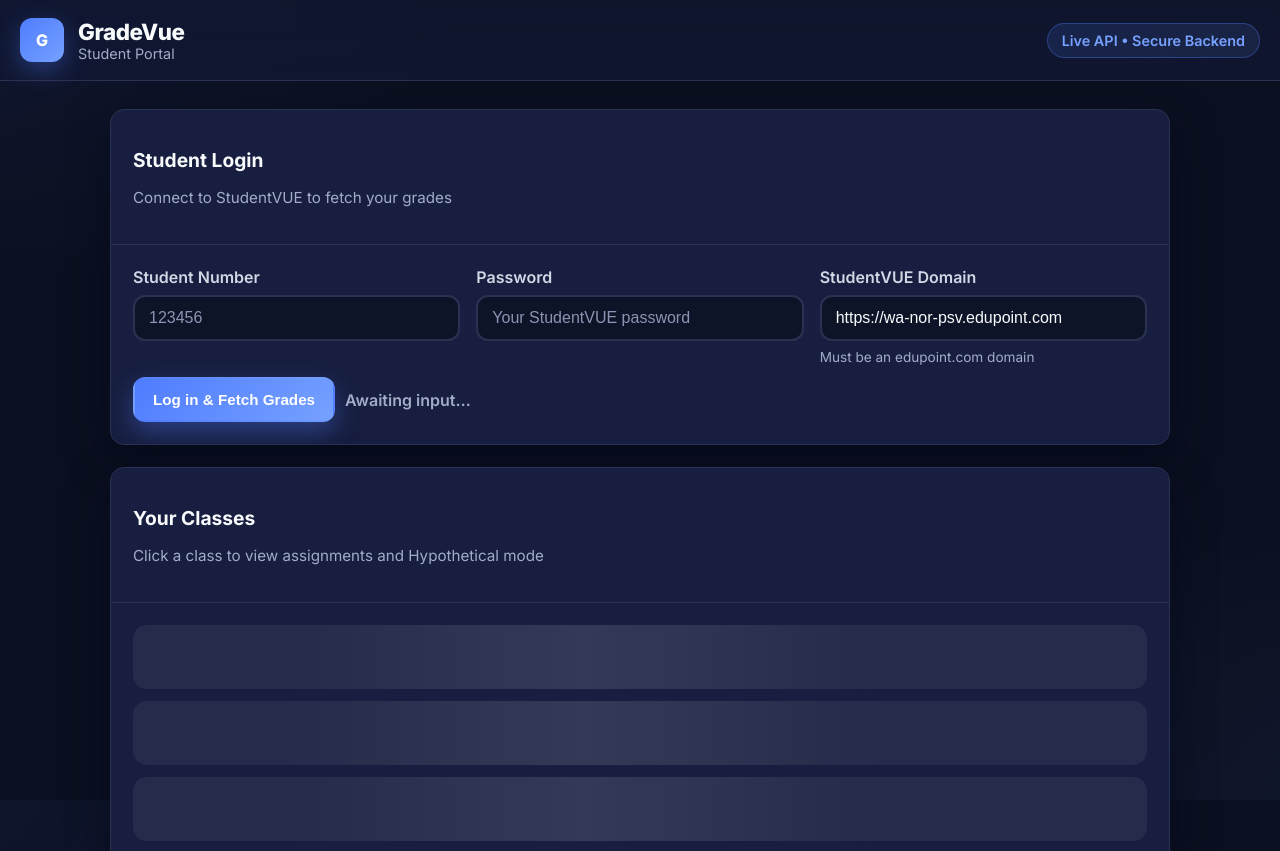
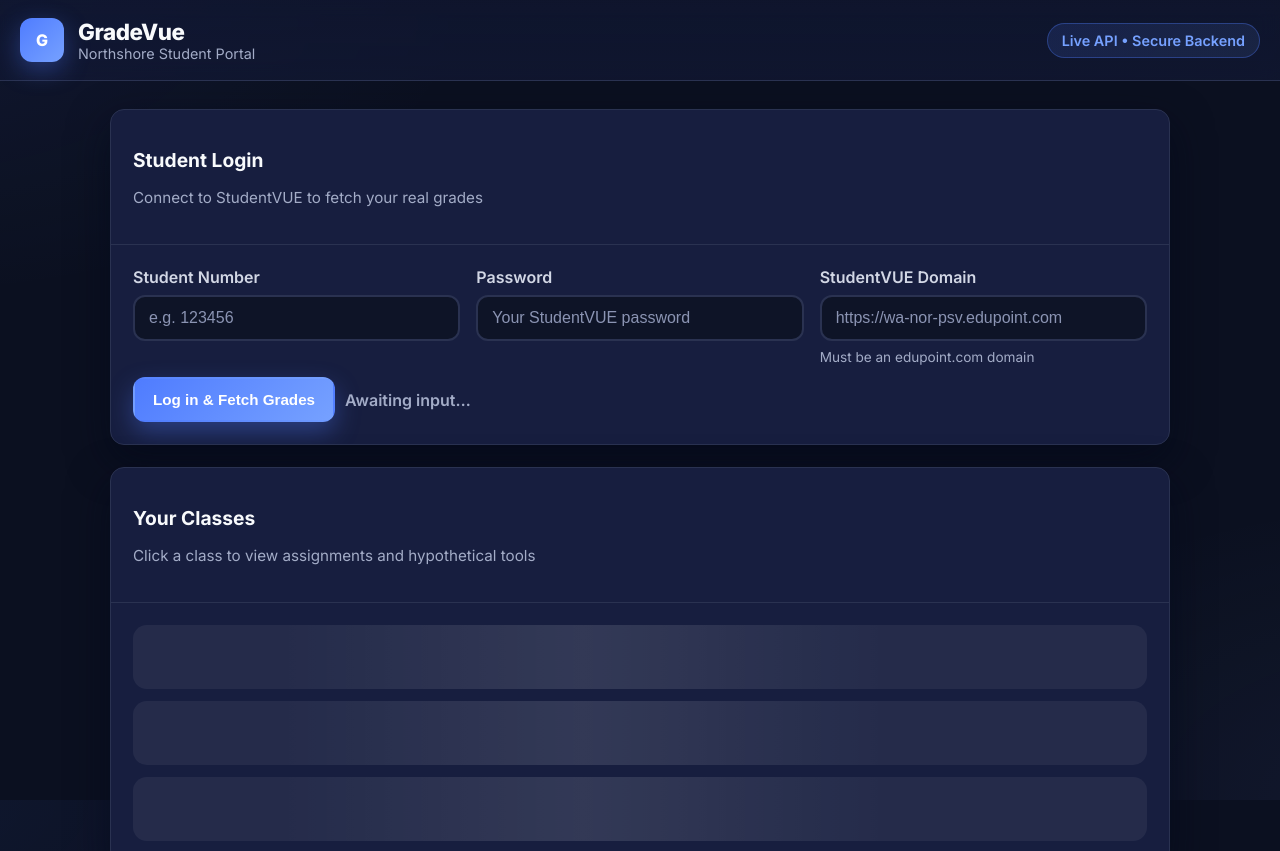
Before and after one commit to 2026677/gradevue-northshore, a website: page index.html in a window 1280 px wide. Shown: the top 851 px of the page. Drawn offline with Linux system fonts and the light colour scheme.

Commit message:
Update index.html

```diff
--- a/index.html
+++ b/index.html
@@ -2,7 +2,7 @@
 <html lang="en">
 <head>
   <meta charset="UTF-8" />
-  <title>GradeVue</title>
+  <title>GradeVue — Northshore</title>
   <meta name="viewport" content="width=device-width, initial-scale=1" />
   <meta name="color-scheme" content="dark" />
   <link rel="preconnect" href="https://fonts.googleapis.com" />
@@ -17,7 +17,7 @@
         <div class="logo">G</div>
         <div class="brand-text">
           <div class="title">GradeVue</div>
-          <div class="subtitle">Student Portal</div>
+          <div class="subtitle">Northshore Student Portal</div>
         </div>
       </div>
       <div class="nav-actions">
@@ -30,14 +30,14 @@
       <section class="card">
         <div class="card-header">
           <h2 class="card-title">Student Login</h2>
-          <p class="card-subtitle">Connect to StudentVUE to fetch your grades</p>
+          <p class="card-subtitle">Connect to StudentVUE to fetch your real grades</p>
         </div>
         <div class="card-body">
           <form id="loginForm" novalidate>
             <div class="form-grid">
               <div class="form-group">
                 <label for="studentNumber">Student Number</label>
-                <input id="studentNumber" type="text" inputmode="numeric" autocomplete="username" placeholder="123456" />
+                <input id="studentNumber" type="text" inputmode="numeric" autocomplete="username" placeholder="e.g. 123456" />
               </div>
               <div class="form-group">
                 <label for="password">Password</label>
@@ -45,14 +45,12 @@
               </div>
               <div class="form-group">
                 <label for="domain">StudentVUE Domain</label>
-                <input id="domain" type="url" value="https://wa-nor-psv.edupoint.com" />
+                <input id="domain" type="url" placeholder="https://wa-nor-psv.edupoint.com" />
                 <small class="helper">Must be an edupoint.com domain</small>
               </div>
             </div>
             <div class="controls">
-              <button id="loginBtn" type="submit" class="btn btn-primary">
-                <span>Log in & Fetch Grades</span>
-              </button>
+              <button id="loginBtn" type="submit" class="btn btn-primary">Log in & Fetch Grades</button>
               <div id="status" class="status">Awaiting input…</div>
             </div>
           </form>
@@ -97,6 +95,10 @@
           </label>
         </div>
         <div class="tool-right">
+          <label class="hypo-toggle">
+            <input id="globalHypo" type="checkbox" />
+            Hypothetical Mode
+          </label>
           <button id="refreshBtn" class="btn btn-outline">Refresh</button>
         </div>
       </section>
@@ -105,7 +107,7 @@
       <section class="card">
         <div class="card-header">
           <h2 class="card-title">Your Classes</h2>
-          <p class="card-subtitle">Click a class to view assignments and Hypothetical mode</p>
+          <p class="card-subtitle">Click a class to view assignments and hypothetical tools</p>
         </div>
         <div class="card-body">
           <div id="classList" class="class-list">
@@ -119,7 +121,7 @@
       <!-- Footer -->
       <footer class="footer">
         <p>
-          Gradevue is not affiliated with or endorsed by Edupoint™<br />
+          Gradevue is not affiliated with or endorsed by Edupoint™<br/>
           This site does not intercept or save your grades whatsoever on their path to your computer. Never share your StudentVUE password with third parties that intend to do so.
         </p>
       </footer>
```
